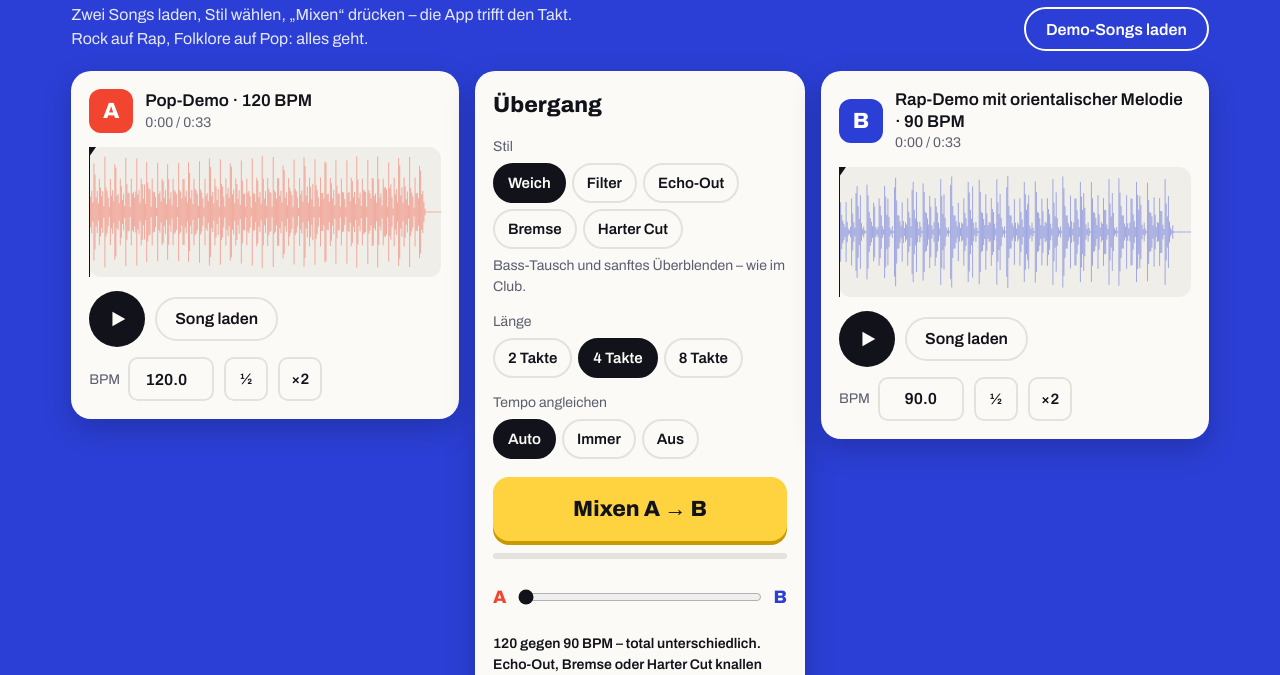
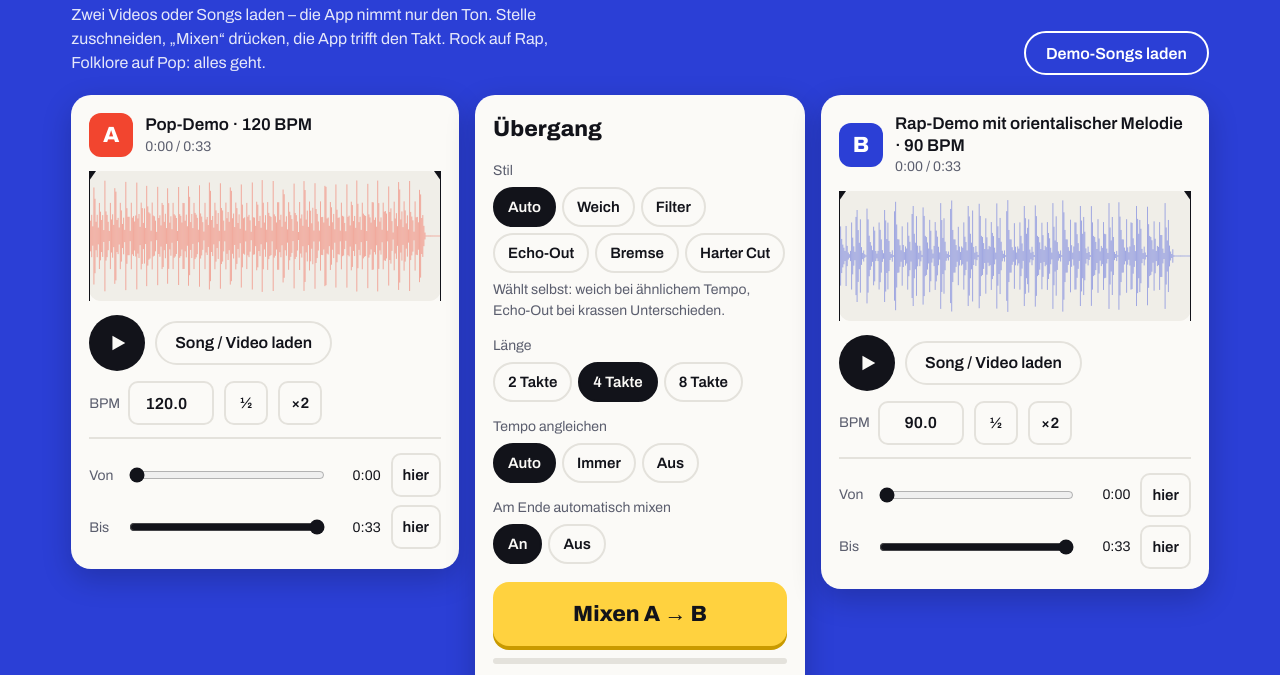
Before and after one commit to adam1001es/DJ-MiX, a plain HTML site: page index.html in a window 1280 px wide. Both pictures are taken after a click on the button "Demo-Songs laden". Shown: the part 101-776 px from the top of the page. Drawn offline with Linux system fonts and the light colour scheme.

Commit message:
Ton aus Videos, Zuschneiden (Von/Bis), Auto-Mix und Auto-Stil
Co-Authored-By: Claude Opus 5.5 <noreply@anthropic.com>
Claude-Session: https://claude.ai/code/session_012AsWedndmAmj3TdwJE9TPr

```diff
--- a/index.html
+++ b/index.html
@@ -46,6 +46,12 @@ main{display:grid;gap:16px;padding:20px max(4vw,14px);max-width:1240px;margin:0
 .bpm input{width:86px;font:600 16px Archivo,sans-serif;color:var(--ink);background:transparent;border:2px solid var(--line);border-radius:10px;height:44px;padding:0 10px;text-align:right}
 .sm{min-width:44px;height:44px;border-radius:10px;border:2px solid var(--line);background:transparent;color:var(--ink);font:600 15px Archivo,sans-serif;cursor:pointer}
 h2{font-size:22px;margin:0 0 6px}
+.cut{margin-top:12px;padding-top:12px;border-top:2px solid var(--line);display:grid;gap:4px}
+.cr{display:flex;align-items:center;gap:10px}
+.cl{width:28px;font-size:14px;color:var(--mute)}
+.cr input{flex:1;height:44px;accent-color:var(--ink)}
+.cv{width:44px;text-align:right;font-size:14px;font-variant-numeric:tabular-nums;white-space:nowrap}
+.sm.sa,.sm.sb{padding:0 10px}
 .lab{font-size:14px;color:var(--mute);margin:14px 0 6px}
 .chips{display:flex;flex-wrap:wrap;gap:6px}
 .chips.dim{opacity:.4}
@@ -69,16 +75,20 @@ footer{color:#ffffffd9;font-size:14px;padding:0 max(4vw,14px) 32px;max-width:124
 </head>
 <body>
 <div class="band"><header>
-  <div><h1>DJ-Übergang</h1><p>Zwei Songs laden, Stil wählen, „Mixen“ drücken – die App trifft den Takt. Rock auf Rap, Folklore auf Pop: alles geht.</p></div>
+  <div><h1>DJ-Übergang</h1><p>Zwei Videos oder Songs laden – die App nimmt nur den Ton. Stelle zuschneiden, „Mixen“ drücken, die App trifft den Takt. Rock auf Rap, Folklore auf Pop: alles geht.</p></div>
   <button class="ghost" id="demo">Demo-Songs laden</button>
 </header></div>
 
 <main>
   <section class="deck" id="d0">
     <div class="dh"><span class="tag">A</span><div><div class="nm">Noch kein Song</div><div class="time">0:00</div></div></div>
-    <div class="wf"><canvas aria-label="Wellenform Deck A, tippen setzt den Startpunkt"></canvas></div>
-    <div class="ctl"><button class="play" aria-label="Abspielen" disabled></button><label class="load">Song laden<input type="file" accept="audio/*"></label></div>
+    <div class="wf"><canvas aria-label="Wellenform Deck A, tippen spult dorthin"></canvas></div>
+    <div class="ctl"><button class="play" aria-label="Abspielen" disabled></button><label class="load">Song / Video laden<input type="file" accept="audio/*,video/*"></label></div>
     <div class="bpm"><label>BPM <input type="number" inputmode="decimal" step="0.1" min="40" max="250"></label><button class="sm half" aria-label="BPM halbieren">½</button><button class="sm dbl" aria-label="BPM verdoppeln">×2</button></div>
+    <div class="cut">
+      <div class="cr"><span class="cl">Von</span><input type="range" class="ra" min="0" max="1" step="0.0005" value="0" aria-label="Bereich Anfang"><span class="cv ta">0:00</span><button class="sm sa" aria-label="Anfang auf aktuelle Stelle">hier</button></div>
+      <div class="cr"><span class="cl">Bis</span><input type="range" class="rb" min="0" max="1" step="0.0005" value="1" aria-label="Bereich Ende"><span class="cv tb">0:00</span><button class="sm sb" aria-label="Ende auf aktuelle Stelle">hier</button></div>
+    </div>
   </section>
 
   <section class="mix">
@@ -86,6 +96,7 @@ footer{color:#ffffffd9;font-size:14px;padding:0 max(4vw,14px) 32px;max-width:124
     <div class="lab">Stil</div><div class="chips" id="sty"></div><p class="sdesc" id="sdesc"></p>
     <div class="lab">Länge</div><div class="chips" id="len"></div>
     <div class="lab">Tempo angleichen</div><div class="chips" id="syn"></div>
+    <div class="lab">Am Ende automatisch mixen</div><div class="chips" id="am"></div>
     <button id="go" disabled>Mixen A → B</button>
     <div class="prog"><i id="bar"></i></div>
     <div class="xfw"><b>A</b><input type="range" id="xf" min="0" max="1" step="0.01" value="0" aria-label="Crossfader"><b>B</b></div>
@@ -94,28 +105,32 @@ footer{color:#ffffffd9;font-size:14px;padding:0 max(4vw,14px) 32px;max-width:124
 
   <section class="deck" id="d1">
     <div class="dh"><span class="tag">B</span><div><div class="nm">Noch kein Song</div><div class="time">0:00</div></div></div>
-    <div class="wf"><canvas aria-label="Wellenform Deck B, tippen setzt den Startpunkt"></canvas></div>
-    <div class="ctl"><button class="play" aria-label="Abspielen" disabled></button><label class="load">Song laden<input type="file" accept="audio/*"></label></div>
+    <div class="wf"><canvas aria-label="Wellenform Deck B, tippen spult dorthin"></canvas></div>
+    <div class="ctl"><button class="play" aria-label="Abspielen" disabled></button><label class="load">Song / Video laden<input type="file" accept="audio/*,video/*"></label></div>
     <div class="bpm"><label>BPM <input type="number" inputmode="decimal" step="0.1" min="40" max="250"></label><button class="sm half" aria-label="BPM halbieren">½</button><button class="sm dbl" aria-label="BPM verdoppeln">×2</button></div>
+    <div class="cut">
+      <div class="cr"><span class="cl">Von</span><input type="range" class="ra" min="0" max="1" step="0.0005" value="0" aria-label="Bereich Anfang"><span class="cv ta">0:00</span><button class="sm sa" aria-label="Anfang auf aktuelle Stelle">hier</button></div>
+      <div class="cr"><span class="cl">Bis</span><input type="range" class="rb" min="0" max="1" step="0.0005" value="1" aria-label="Bereich Ende"><span class="cv tb">0:00</span><button class="sm sb" aria-label="Ende auf aktuelle Stelle">hier</button></div>
+    </div>
   </section>
 </main>
-<footer>Tippen auf die Wellenform setzt den Startpunkt, ab dem der neue Song einsteigt. Tempo-Angleichen verändert auch die Tonhöhe, wie am Plattenspieler. iPhone: Lautlos-Schalter ausschalten, sonst kein Ton. Die Demo-Songs werden direkt in der App erzeugt.</footer>
+<footer>Mit „Von“ und „Bis“ schneidest du jeden Song zu: Der neue Song steigt bei „Von“ ein, der alte ist bei „Bis“ fertig ausgeblendet. Tippen auf die Wellenform spult dorthin. Tempo-Angleichen verändert auch die Tonhöhe, wie am Plattenspieler. iPhone: Lautlos-Schalter ausschalten, sonst kein Ton. Die Demo-Songs werden direkt in der App erzeugt.</footer>
 
 <script>
 {
 const $=(s,r=document)=>r.querySelector(s);
 const ICON={play:'<svg viewBox="0 0 24 24"><path fill="currentColor" d="M7 4l14 8-14 8z"/></svg>',pause:'<svg viewBox="0 0 24 24"><path fill="currentColor" d="M6 4h4v16H6zM14 4h4v16h-4z"/></svg>'};
-const STY=[['smooth','Weich','Bass-Tausch und sanftes Überblenden – wie im Club.'],['filter','Filter','A wird immer dünner, B öffnet sich langsam.'],['echo','Echo-Out','A hallt aus, einen Takt später knallt B rein.'],['brake','Bremse','A stoppt wie eine Platte, dann kommt B.'],['cut','Harter Cut','Genau auf den Takt umschalten.']];
+const STY=[['auto','Auto','Wählt selbst: weich bei ähnlichem Tempo, Echo-Out bei krassen Unterschieden.'],['smooth','Weich','Bass-Tausch und sanftes Überblenden – wie im Club.'],['filter','Filter','A wird immer dünner, B öffnet sich langsam.'],['echo','Echo-Out','A hallt aus, einen Takt später knallt B rein.'],['brake','Bremse','A stoppt wie eine Platte, dann kommt B.'],['cut','Harter Cut','Genau auf den Takt umschalten.']];
 const LEN=[['8','2 Takte'],['16','4 Takte'],['32','8 Takte']];
 const SYNC=[['auto','Auto'],['on','Immer'],['off','Aus']];
-let style='smooth',len=16,sync='auto',ctx=null,master=null,active=0,job=null,col=['#f2452f','#2b3fd6'],ink='#12131a',frame=0;
-const D=[0,1].map(i=>({i,el:$('#d'+i),buf:null,name:'',bpm:0,phase:0,peaks:null,src:null,playing:false,t0:0,off:0,rate:1,ramp:null,cue:0}));
+let style='auto',len=16,sync='auto',autoMix='on',ctx=null,master=null,active=0,job=null,col=['#f2452f','#2b3fd6'],ink='#12131a',frame=0;
+const D=[0,1].map(i=>({i,el:$('#d'+i),buf:null,name:'',bpm:0,phase:0,peaks:null,src:null,playing:false,t0:0,off:0,rate:1,ramp:null,a:0,b:0,video:false}));
 const say=m=>{$('#st').textContent=m};
 const fmt=s=>{s=Math.max(0,s|0);return (s/60|0)+':'+String(s%60).padStart(2,'0')};
 
 function chips(id,list,cur,on){const el=$(id);el.innerHTML=list.map(([v,l])=>`<button class="chip" data-v="${v}" aria-pressed="${v==cur}">${l}</button>`).join('');
   el.onclick=e=>{const b=e.target.closest('button');if(!b)return;el.querySelectorAll('button').forEach(x=>x.setAttribute('aria-pressed',x===b));on(b.dataset.v);ui()}}
-chips('#sty',STY,style,v=>style=v);chips('#len',LEN,len,v=>len=+v);chips('#syn',SYNC,sync,v=>sync=v);
+chips('#sty',STY,style,v=>style=v);chips('#len',LEN,len,v=>len=+v);chips('#syn',SYNC,sync,v=>sync=v);chips('#am',[['on','An'],['off','Aus']],autoMix,v=>autoMix=v);
 
 function bq(t,f){const b=ctx.createBiquadFilter();b.type=t;b.frequency.value=f;return b}
 function init(){
@@ -141,7 +156,7 @@ function kill(d){const s=d.src;d.src=null;if(!s)return;s.onended=null;try{s.stop
 function play(d,when,off,rate){
   kill(d);const s=ctx.createBufferSource();s.buffer=d.buf;s.playbackRate.value=rate;s.connect(d.hp);
   off=Math.max(0,Math.min(off,d.buf.duration-.05));s.start(when,off);
-  s.onended=()=>{if(d.src===s){d.src=null;d.playing=false;d.off=d.cue;if(active===d.i&&D[1-d.i].playing)active=1-d.i;ui()}};
+  s.onended=()=>{if(d.src===s){d.src=null;d.playing=false;d.off=d.a;if(active===d.i&&D[1-d.i].playing)active=1-d.i;ui()}};
   Object.assign(d,{src:s,playing:true,t0:when,off,rate,ramp:null});
 }
 function stop(d){if(!d.playing)return;freeze(d);d.off=posAt(d,ctx.currentTime);d.playing=false;kill(d)}
@@ -170,20 +185,20 @@ function peaks(buf,N=320){const c=buf.getChannelData(0),st=Math.max(1,Math.floor
   for(let i=0;i<N;i++)out[i]/=mx||1;return out}
 
 async function load(d,f){
-  init();if(!f||job)return;stop(d);say(`Lade „${f.name}“ und messe das Tempo…`);
+  init();if(!f||job)return;stop(d);say(`Lade „${f.name}“, hole den Ton raus und messe das Tempo…`);
   await new Promise(r=>setTimeout(r,30));
   try{const ab=await f.arrayBuffer();
     const buf=await new Promise((res,rej)=>{const p=ctx.decodeAudioData(ab,res,rej);if(p&&p.catch)p.catch(rej)});
-    const r=detect(buf);Object.assign(d,{buf,name:f.name.replace(/\.[^.]+$/,''),bpm:r.bpm,phase:r.phase,peaks:peaks(buf),cue:0,off:0,rate:1});
+    const r=detect(buf);Object.assign(d,{buf,name:f.name.replace(/\.[^.]+$/,''),bpm:r.bpm,phase:r.phase,peaks:peaks(buf),a:0,b:buf.duration,off:0,rate:1,video:/^video\//.test(f.type)||/\.(mp4|mov|m4v|webm|3gp|mkv)$/i.test(f.name)});
     say(`Deck ${'AB'[d.i]}: ${Math.round(r.bpm)} BPM erkannt. Falsch? Mit ½ oder ×2 korrigieren.`);
-  }catch(e){say('Diese Datei ließ sich nicht lesen. Probier MP3, M4A oder WAV.')}
+  }catch(e){say(/^video\//.test(f.type)?'Aus diesem Video ließ sich der Ton nicht lesen. Probier ein MP4-Video oder speichere den Ton als MP3/M4A.':'Diese Datei ließ sich nicht lesen. Probier MP3, M4A, WAV oder ein MP4-Video.')}
   ui();
 }
 
 function toggle(d){
   init();if(!d.buf||(job&&(job.A===d||job.B===d)))return;
   if(d.playing)stop(d);
-  else{play(d,ctx.currentTime+.03,d.off,d.rate);if(!D[1-d.i].playing){active=d.i;$('#xf').value=d.i;setXf(d.i)}}
+  else{if(d.off<d.a||d.off>=d.b-.2)d.off=d.a;play(d,ctx.currentTime+.03,d.off,d.rate);if(!D[1-d.i].playing){active=d.i;$('#xf').value=d.i;setXf(d.i)}}
   ui();
 }
 
@@ -191,38 +206,39 @@ function go(){
   init();if(job)return;
   const A=D[active],B=D[1-active],K='AB';
   if(!B.buf){say(`Lade zuerst einen Song in Deck ${K[B.i]}.`);return}
-  if(!A.playing){play(B,ctx.currentTime+.03,snap(B,B.cue),1);active=B.i;$('#xf').value=B.i;setXf(B.i);ui();return}
+  if(!A.playing){play(B,ctx.currentTime+.03,snap(B,B.a),1);active=B.i;$('#xf').value=B.i;setXf(B.i);ui();return}
   freeze(A);
   const now=ctx.currentTime,eff=A.bpm?A.bpm*A.rate:0;
   let rB=1;
   if(eff&&B.bpm&&sync!=='off'){const r=eff/B.bpm,best=[r,r*2,r/2].sort((x,y)=>Math.abs(Math.log(x))-Math.abs(Math.log(y)))[0];
     if(sync==='on'||Math.abs(Math.log(best))<=Math.log(1.16))rB=best}
-  const tb=eff?60/eff:.5,lead={brake:2*tb+.15,echo:tb+.15}[style]||.2;
+  let st=style;if(st==='auto'){let dv=9;if(eff&&B.bpm){const r=eff/B.bpm;dv=Math.min(...[r,2*r,r/2].map(x=>Math.abs(Math.log(x))))}st=dv<=Math.log(1.16)&&sync!=='off'?'smooth':'echo'}
+  const tb=eff?60/eff:.5,lead={brake:2*tb+.15,echo:tb+.15}[st]||.2;
   let t0=now+lead;
   if(A.bpm){const p=posAt(A,now),bar=240/A.bpm,k=Math.ceil((p+lead*A.rate-A.phase)/bar),sb=A.phase+k*bar;if(sb<A.buf.duration-.1)t0=now+(sb-p)/A.rate}
   for(const d of D)for(const p of [d.xf.gain,d.hp.frequency,d.lp.frequency,d.low.gain,d.send.gain,d.dl.delayTime]){p.cancelScheduledValues(now);p.setValueAtTime(p.value,now)}
   const g=(p,v,t)=>p.setValueAtTime(v,t),lin=(p,v,t)=>p.linearRampToValueAtTime(v,t),ex=(p,v,t)=>p.exponentialRampToValueAtTime(v,t);
   g(B.hp.frequency,10,now);g(B.lp.frequency,20000,now);g(B.low.gain,0,now);g(B.xf.gain,0,now);
   const Du=len*tb;let tB=t0,end;
-  if(style==='smooth'){const mid=t0+Du/2;end=t0+Du;
+  if(st==='smooth'){const mid=t0+Du/2;end=t0+Du;
     g(B.low.gain,-40,now);g(B.xf.gain,0,t0);lin(B.xf.gain,1,mid);g(B.low.gain,0,mid);
     g(A.xf.gain,1,t0);g(A.xf.gain,1,mid);g(A.low.gain,-40,mid);lin(A.xf.gain,0,end);A.src.stop(end+.02);
-  }else if(style==='filter'){end=t0+Du;
+  }else if(st==='filter'){end=t0+Du;
     g(A.xf.gain,1,t0);g(A.hp.frequency,10,t0);ex(A.hp.frequency,1500,end);g(A.xf.gain,1,t0+.6*Du);lin(A.xf.gain,0,end);A.src.stop(end+.02);
     g(B.lp.frequency,250,now);g(B.lp.frequency,250,t0);ex(B.lp.frequency,20000,end);g(B.xf.gain,0,t0);lin(B.xf.gain,1,t0+.5*Du);
-  }else if(style==='echo'){tB=t0+4*tb;end=tB+.05;
+  }else if(st==='echo'){tB=t0+4*tb;end=tB+.05;
     g(A.dl.delayTime,Math.min(3.9,tb*.75),now);g(A.send.gain,0,t0-tb);lin(A.send.gain,.85,t0);g(A.send.gain,0,t0+.02);
     g(A.xf.gain,1,t0-.02);lin(A.xf.gain,0,t0+.02);A.src.stop(t0+.05);g(B.xf.gain,1,tB);
-  }else if(style==='brake'){end=t0+.05;const pr=A.src.playbackRate;pr.setValueAtTime(A.rate,t0-2*tb);pr.linearRampToValueAtTime(.05,t0);
+  }else if(st==='brake'){end=t0+.05;const pr=A.src.playbackRate;pr.setValueAtTime(A.rate,t0-2*tb);pr.linearRampToValueAtTime(.05,t0);
     g(A.xf.gain,1,t0-.04);lin(A.xf.gain,0,t0);A.src.stop(t0+.02);g(B.xf.gain,1,t0);
   }else{end=t0+.05;g(A.xf.gain,1,t0-.01);lin(A.xf.gain,0,t0+.01);A.src.stop(t0+.03);g(B.xf.gain,0,t0-.01);lin(B.xf.gain,1,t0+.01)}
-  play(B,tB,snap(B,B.cue),rB);
+  play(B,tB,snap(B,B.a),rB);
   job={A,B,t0,end};$('#xf').disabled=true;
-  say(rB!==1?`Deck ${K[B.i]} läuft ${Math.round(Math.abs(rB-1)*100)} % ${rB>1?'schneller':'langsamer'}, damit die Beats passen.`:`Tempo bleibt original – ${STY.find(s=>s[0]===style)[1]} auf den Takt.`);
+  say((style==='auto'?`Auto wählt ${STY.find(s=>s[0]===st)[1]}. `:'')+(rB!==1?`Deck ${K[B.i]} läuft ${Math.round(Math.abs(rB-1)*100)} % ${rB>1?'schneller':'langsamer'}, damit die Beats passen.`:`Tempo bleibt original – ${STY.find(s=>s[0]===st)[1]} auf den Takt.`));
   setTimeout(finish,Math.max(0,(end-ctx.currentTime)*1000)+80);ui();
 }
 function finish(){
-  const {A,B}=job;job=null;stop(A);A.off=A.cue;A.rate=1;const t=ctx.currentTime;
+  const {A,B}=job;job=null;stop(A);A.off=A.a;A.rate=1;const t=ctx.currentTime;
   for(const d of [A,B]){for(const p of [d.hp.frequency,d.lp.frequency,d.low.gain,d.send.gain])p.cancelScheduledValues(t);
     d.hp.frequency.setValueAtTime(10,t);d.lp.frequency.setValueAtTime(20000,t);d.low.gain.setValueAtTime(0,t);d.send.gain.setValueAtTime(0,t)}
   active=B.i;$('#xf').value=B.i;$('#xf').disabled=false;setXf(B.i);$('#bar').style.width='0';
@@ -255,21 +271,23 @@ function demo(){
       for(let k=0;k<16;k+=2)T.hat(t0+k*s+(k%4===2?s*.33:0),k%4?.7:1);
       T.tone(t0,b*1.8,38,.5,[1,.15]);T.tone(t0+10*s,b*1.2,38,.45,[1,.15]);
       if(bar>=2)for(let k=0;k<8;k++){const i=mel[(bar%2)*8+k];if(i>=0)T.tone(t0+k*2*s,s*1.6,H[i],.13,[1,.7,.45,.3,.2,.1])}}});
-    Object.assign(D[0],{buf:pop,name:'Pop-Demo · 120 BPM',bpm:120,phase:0,peaks:peaks(pop),cue:0,off:0,rate:1});
-    Object.assign(D[1],{buf:rap,name:'Rap-Demo mit orientalischer Melodie · 90 BPM',bpm:90,phase:0,peaks:peaks(rap),cue:0,off:0,rate:1});
+    Object.assign(D[0],{buf:pop,name:'Pop-Demo · 120 BPM',bpm:120,phase:0,peaks:peaks(pop),a:0,b:pop.duration,off:0,rate:1,video:false});
+    Object.assign(D[1],{buf:rap,name:'Rap-Demo mit orientalischer Melodie · 90 BPM',bpm:90,phase:0,peaks:peaks(rap),a:0,b:rap.duration,off:0,rate:1,video:false});
     active=0;$('#xf').value=0;setXf(0);
-    say('Demo bereit: Drück ▶ bei A, dann „Mixen“. Probier Echo-Out oder Bremse!');ui();
+    say('Demo bereit: Drück ▶ bei A, dann „Mixen“. Mit Auto-Mix startet der Übergang am Ende von selbst.');ui();
   },30);
 }
 
 function ui(){
-  for(const d of D){$('.nm',d.el).textContent=d.buf?d.name:'Noch kein Song';const b=$('.play',d.el);b.disabled=!d.buf;b.innerHTML=d.playing?ICON.pause:ICON.play;
+  for(const d of D){$('.nm',d.el).textContent=d.buf?d.name+(d.video?' (Ton aus Video)':''):'Noch kein Song';
+    if(d.buf){const du=d.buf.duration;if(document.activeElement!==$('.ra',d.el))$('.ra',d.el).value=d.a/du;if(document.activeElement!==$('.rb',d.el))$('.rb',d.el).value=d.b/du;$('.ta',d.el).textContent=fmt(d.a);$('.tb',d.el).textContent=fmt(d.b)}
+    d.el.querySelectorAll('.cut input,.cut button').forEach(x=>x.disabled=!d.buf);const b=$('.play',d.el);b.disabled=!d.buf;b.innerHTML=d.playing?ICON.pause:ICON.play;
     b.setAttribute('aria-label',d.playing?'Pause':'Abspielen');d.el.classList.toggle('on',d.playing);
     const bi=$('.bpm input',d.el);if(document.activeElement!==bi)bi.value=d.bpm?d.bpm.toFixed(1):''}
   const A=D[active],B=D[1-active],K='AB';
   $('#go').textContent=job?'Mixt…':`Mixen ${K[A.i]} → ${K[B.i]}`;$('#go').disabled=!!job||!B.buf;
   $('#sdesc').textContent=STY.find(s=>s[0]===style)[2];
-  $('#len').classList.toggle('dim',style!=='smooth'&&style!=='filter');
+  $('#len').classList.toggle('dim',!['smooth','filter','auto'].includes(style));
   let h='';
   if(A.buf&&B.buf&&A.bpm&&B.bpm){const ea=A.bpm*A.rate,r=ea/B.bpm,dev=Math.min(...[r,2*r,r/2].map(x=>Math.abs(Math.log(x))));
     h=dev>Math.log(1.16)?`${Math.round(ea)} gegen ${Math.round(B.bpm)} BPM – total unterschiedlich. Echo-Out, Bremse oder Harter Cut knallen hier am besten.`
@@ -289,9 +307,14 @@ function loop(){
     if(!d.peaks){g.fillStyle=ink;g.globalAlpha=.2;g.fillRect(0,Ht/2-dpr,W,2*dpr);g.globalAlpha=1;continue}
     const dur=d.buf.duration,x0=posAt(d,now)/dur*W,N=d.peaks.length,bw=W/N;g.fillStyle=col[d.i];
     for(let i=0;i<N;i++){const x=i*bw,h=Math.max(dpr,d.peaks[i]*Ht*.86);g.globalAlpha=x<x0?1:.4;g.fillRect(x,(Ht-h)/2,Math.max(1,bw-dpr),h)}
-    g.globalAlpha=1;g.fillStyle=ink;const cx=d.cue/dur*W;g.beginPath();g.moveTo(cx-7*dpr,0);g.lineTo(cx+7*dpr,0);g.lineTo(cx,10*dpr);g.fill();
+    const xa=d.a/dur*W,xb=d.b/dur*W;g.globalAlpha=.6;g.fillStyle=getComputedStyle(cv.parentNode).backgroundColor;g.fillRect(0,0,xa,Ht);g.fillRect(xb,0,W-xb,Ht);
+    g.globalAlpha=1;g.fillStyle=ink;for(const x of [xa,xb]){g.fillRect(x-dpr,0,2*dpr,Ht);g.beginPath();g.moveTo(x-7*dpr,0);g.lineTo(x+7*dpr,0);g.lineTo(x,10*dpr);g.fill()}g.globalAlpha=.6;
     g.fillRect(x0-dpr,0,2*dpr,Ht);
   }
+  if(ctx&&!job){for(const d of D)if(d.playing&&posAt(d,now)>=d.b){stop(d);d.off=d.a;if(active===d.i&&D[1-d.i].playing)active=1-d.i;ui()}
+    const A=D[active],B=D[1-active];
+    if(autoMix==='on'&&A.playing&&B.buf&&A.bpm){const tb=60/(A.bpm*A.rate),need=['auto','smooth','filter'].includes(style)?len*tb:style==='echo'?tb:2*tb;
+      if((A.b-posAt(A,now))/A.rate<=need+4*tb+.3)go()}}
   if(job){const p=Math.min(1,Math.max(0,(now-job.t0)/Math.max(.05,job.end-job.t0)));$('#xf').value=job.A.i===0?p:1-p;$('#bar').style.width=p*100+'%';
     if(now<job.t0)$('#go').textContent='Wartet auf den Takt…';else $('#go').textContent='Mixt…'}
   requestAnimationFrame(loop);
@@ -301,8 +324,12 @@ for(const d of D){
   $('.play',d.el).onclick=()=>toggle(d);
   $('input[type=file]',d.el).onchange=e=>{load(d,e.target.files[0]);e.target.value=''};
   $('.wf',d.el).onclick=e=>{if(!d.buf)return;const r=e.currentTarget.getBoundingClientRect(),t=Math.max(0,Math.min(1,(e.clientX-r.left)/r.width))*d.buf.duration;
-    d.cue=t;if(d.playing&&!(job&&(job.A===d||job.B===d))){init();freeze(d);play(d,ctx.currentTime+.02,t,d.rate)}else if(!d.playing)d.off=t;
-    say(`Startpunkt Deck ${'AB'[d.i]}: ${fmt(t)}`)};
+    if(d.playing&&!(job&&(job.A===d||job.B===d))){init();freeze(d);play(d,ctx.currentTime+.02,t,d.rate)}else if(!d.playing)d.off=t};
+  const setA=t=>{d.a=Math.max(0,Math.min(t,d.b-2));if(!d.playing)d.off=d.a;ui()},setB=t=>{d.b=Math.min(d.buf.duration,Math.max(t,d.a+2));ui()};
+  $('.ra',d.el).oninput=e=>{if(d.buf)setA(+e.target.value*d.buf.duration)};
+  $('.rb',d.el).oninput=e=>{if(d.buf)setB(+e.target.value*d.buf.duration)};
+  $('.sa',d.el).onclick=()=>{if(d.buf)setA(ctx?posAt(d,ctx.currentTime):d.off)};
+  $('.sb',d.el).onclick=()=>{if(d.buf)setB(ctx?posAt(d,ctx.currentTime):d.off)};
   const bi=$('.bpm input',d.el);bi.onchange=()=>{const v=+bi.value;if(v>=40&&v<=250){d.bpm=v}ui()};
   $('.half',d.el).onclick=()=>{if(d.bpm){d.bpm/=2;ui()}};
   $('.dbl',d.el).onclick=()=>{if(d.bpm){d.bpm*=2;ui()}};
```
Also changed, not shown: 1 other file.
